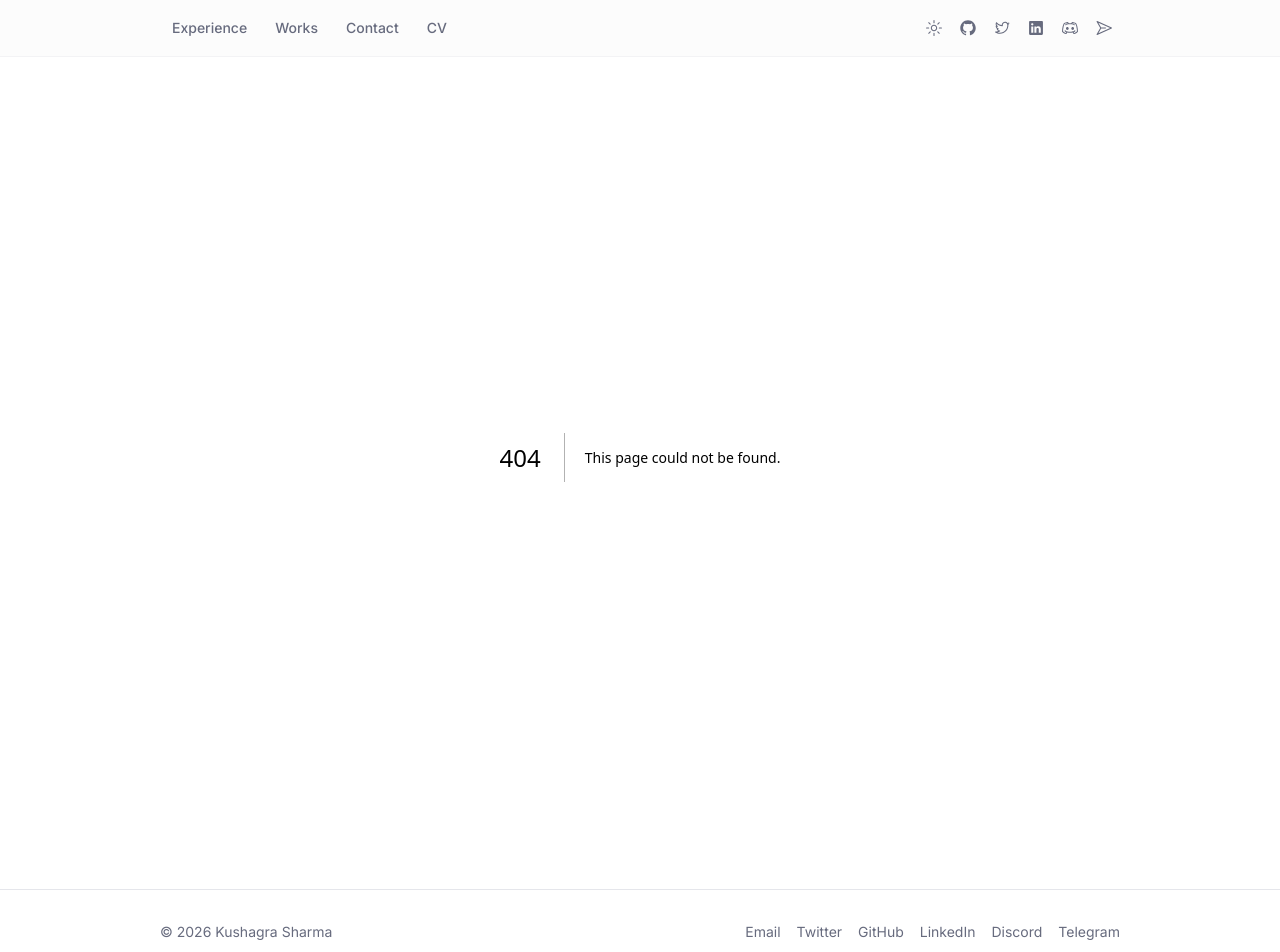
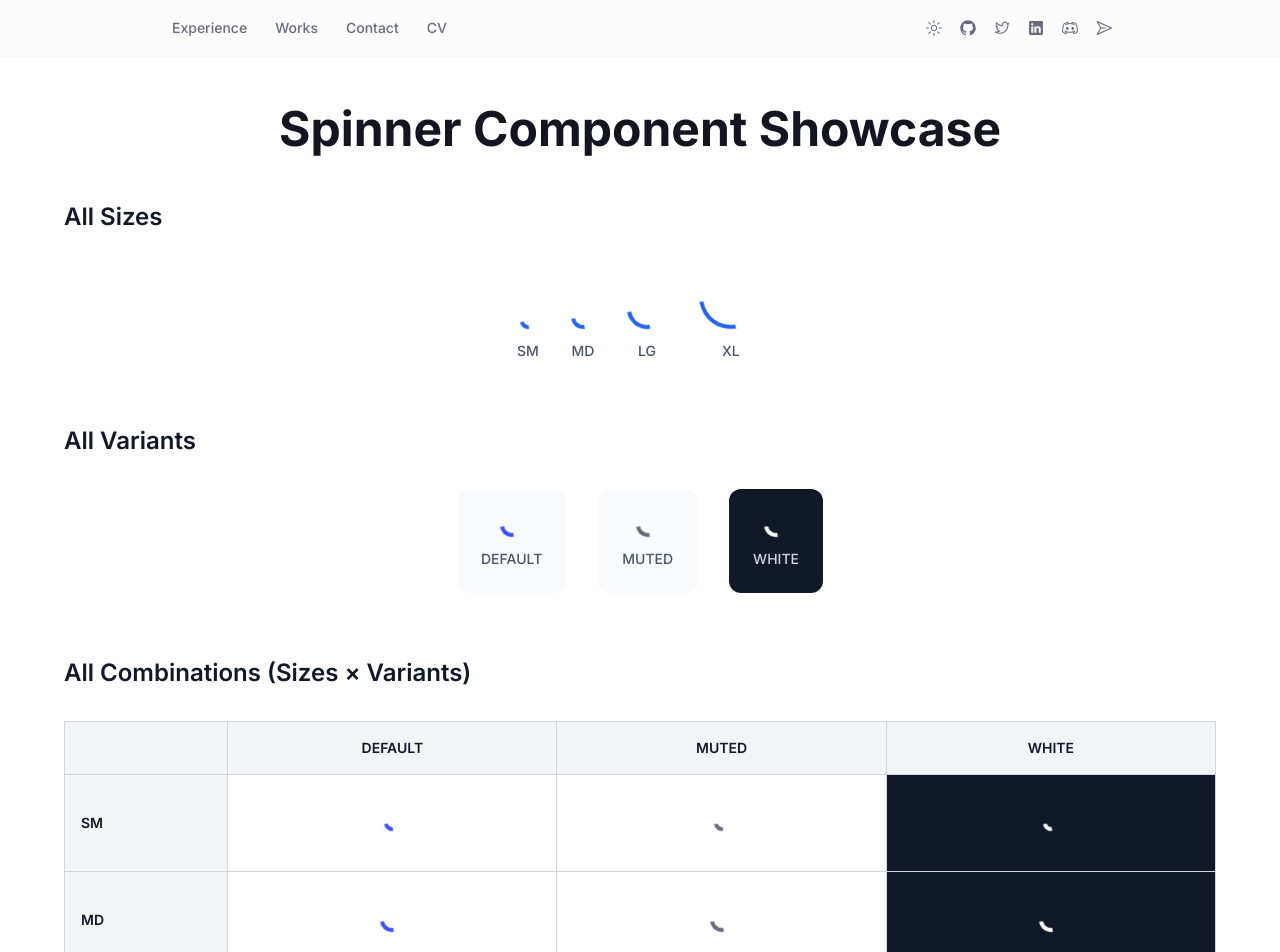
Before and after one commit to skushagra9/Portfolio-Website, a Next.js app: page /spinner-demo in a window 1280 px wide. Before the commit this address had no page. Shown: the top 952 px of the page. Built offline with nearby package versions, Linux system fonts and the light colour scheme.

Commit message:
feat: add spinner demo showcase page at /spinner-demo

```diff
--- /dev/null
+++ b/src/app/spinner-demo/page.tsx
@@ -0,0 +1,99 @@
+import { Spinner } from "@/components/ui/spinner"
+
+const sizes = ["sm", "md", "lg", "xl"] as const
+const variants = ["default", "muted", "white"] as const
+
+export default function SpinnerDemo() {
+  return (
+    <div className="min-h-screen bg-white p-8 md:p-12">
+      <div className="max-w-6xl mx-auto">
+        {/* Title */}
+        <h1 className="text-4xl md:text-5xl font-bold mb-12 text-center">Spinner Component Showcase</h1>
+
+        {/* Sizes Section */}
+        <section className="mb-16">
+          <h2 className="text-2xl font-semibold mb-8 text-gray-900">All Sizes</h2>
+          <div className="flex flex-wrap gap-8 items-end justify-center">
+            {sizes.map((size) => (
+              <div key={size} className="flex flex-col items-center gap-3">
+                <Spinner
+                  size={size}
+                  variant="default"
+                  className="border-t-blue-600"
+                />
+                <p className="text-sm font-medium text-gray-600 uppercase">{size}</p>
+              </div>
+            ))}
+          </div>
+        </section>
+
+        {/* Variants Section */}
+        <section className="mb-16">
+          <h2 className="text-2xl font-semibold mb-8 text-gray-900">All Variants</h2>
+          <div className="flex flex-wrap gap-8 items-center justify-center">
+            {/* Default */}
+            <div className="flex flex-col items-center gap-3 p-6 bg-gray-50 rounded-lg">
+              <Spinner size="md" variant="default" />
+              <p className="text-sm font-medium text-gray-600 uppercase">Default</p>
+            </div>
+
+            {/* Muted */}
+            <div className="flex flex-col items-center gap-3 p-6 bg-gray-50 rounded-lg">
+              <Spinner size="md" variant="muted" />
+              <p className="text-sm font-medium text-gray-600 uppercase">Muted</p>
+            </div>
+
+            {/* White on Dark */}
+            <div className="flex flex-col items-center gap-3 p-6 bg-gray-900 rounded-lg">
+              <Spinner size="md" variant="white" />
+              <p className="text-sm font-medium text-gray-300 uppercase">White</p>
+            </div>
+          </div>
+        </section>
+
+        {/* All Combinations Grid */}
+        <section>
+          <h2 className="text-2xl font-semibold mb-8 text-gray-900">All Combinations (Sizes × Variants)</h2>
+          <div className="overflow-x-auto">
+            <table className="w-full border-collapse">
+              <thead>
+                <tr>
+                  <th className="p-4 text-left font-semibold text-gray-900 bg-gray-100 border border-gray-300"></th>
+                  {variants.map((variant) => (
+                    <th
+                      key={variant}
+                      className="p-4 text-center font-semibold text-gray-900 bg-gray-100 border border-gray-300 uppercase text-sm"
+                    >
+                      {variant}
+                    </th>
+                  ))}
+                </tr>
+              </thead>
+              <tbody>
+                {sizes.map((size) => (
+                  <tr key={size}>
+                    <td className="p-4 font-semibold text-gray-900 bg-gray-100 border border-gray-300 uppercase text-sm">
+                      {size}
+                    </td>
+                    {variants.map((variant) => (
+                      <td
+                        key={`${size}-${variant}`}
+                        className={`p-6 text-center border border-gray-300 ${
+                          variant === "white" ? "bg-gray-900" : "bg-white"
+                        }`}
+                      >
+                        <div className="flex justify-center items-center min-h-12">
+                          <Spinner size={size} variant={variant} />
+                        </div>
+                      </td>
+                    ))}
+                  </tr>
+                ))}
+              </tbody>
+            </table>
+          </div>
+        </section>
+      </div>
+    </div>
+  )
+}
```
